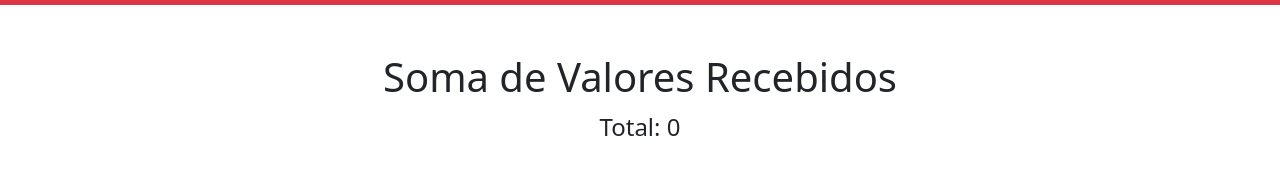
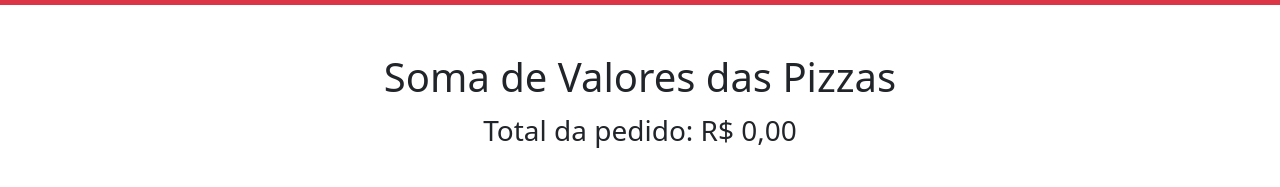
Before and after one commit to andrem91/ADO2_scripts, a plain HTML site: page calcular.html in a window 1280 px wide. Shown: the part 53-240 px from the top of the page. Drawn offline with nearby package versions, Linux system fonts and the light colour scheme.

Commit message:
calculo do total ajustado

```diff
--- a/calcular.html
+++ b/calcular.html
@@ -1,9 +1,9 @@
 <!DOCTYPE html>
 <html lang="pt-br">
-<head>
+  <head>
     <meta charset="utf-8" />
     <meta name="viewport" content="width=device-width, initial-scale=1" />
-    <title>Página Inicial</title>
+    <title>Calcular Pedido</title>
     <link
       href="https://cdn.jsdelivr.net/npm/bootstrap@5.3.3/dist/css/bootstrap.min.css"
       rel="stylesheet"
@@ -11,23 +11,27 @@
       crossorigin="anonymous"
     />
     <script>
-        function calcularSoma() {
-            const params = new URLSearchParams(window.location.search);
-            let soma = 0;
+      function calcularTotalPedido() {
+        const params = new URLSearchParams(window.location.search);
+        let totalCompa = 0;
+        params.forEach((value) => {
+          totalCompa += Number(value);
+        });
 
-            // Itera sobre as chaves dos parâmetros
-            for (const key of params.keys()) {
-                const valor = parseFloat(params.get(key));
-                soma += isNaN(valor) ? 0 : valor; // Somente adiciona se for um número
-            }
+        const totalFormatado = totalCompa.toLocaleString("pt-BR", {
+          style: "currency",
+          currency: "BRL",
+        });
 
-            document.getElementById("resultado").innerText = "Total: " + soma;
-        }
+        document.getElementById("total").innerText =
+          "Total da pedido: " + totalFormatado;
+      }
 
-        window.onload = calcularSoma;
+      // Executa a função quando a página carrega
+      window.onload = calcularTotalPedido;
     </script>
-</head>
-<body>
+  </head>
+  <body>
     <!-- Cabeçalho -->
     <nav class="navbar bg-danger navbar-expand-sm" data-bs-theme="dark">
       <div class="container">
@@ -48,7 +52,9 @@
         <div class="collapse navbar-collapse" id="navbarNav">
           <ul class="navbar-nav ms-auto">
             <li class="nav-item">
-              <a class="nav-link" aria-current="page" href="index.html">Página Inicial</a>
+              <a class="nav-link" aria-current="page" href="index.html"
+                >Página Inicial</a
+              >
             </li>
             <li class="nav-item">
               <a class="nav-link" href="sabores.html">Sabores</a>
@@ -66,8 +72,10 @@
     <!-- FIM Cabeçalho -->
 
     <div class="container mt-5">
-        <h1 class="text-center">Soma de Valores Recebidos</h1>
-        <p class="text-center" id="resultado" style="font-size: 1.5rem;">Total: 0</p>
+      <h1 class="text-center fs-1">Soma de Valores das Pizzas</h1>
+      <p class="text-center fs-3" id="total">
+        Total da pedido: R$ 0,00
+      </p>
     </div>
 
     <script
@@ -75,5 +83,5 @@
       integrity="sha384-YvpcrYf0tY3lHB60NNkmXc5s9fDVZLESaAA55NDzOxhy9GkcIdslK1eN7N6jIeHz"
       crossorigin="anonymous"
     ></script>
-</body>
+  </body>
 </html>
```
